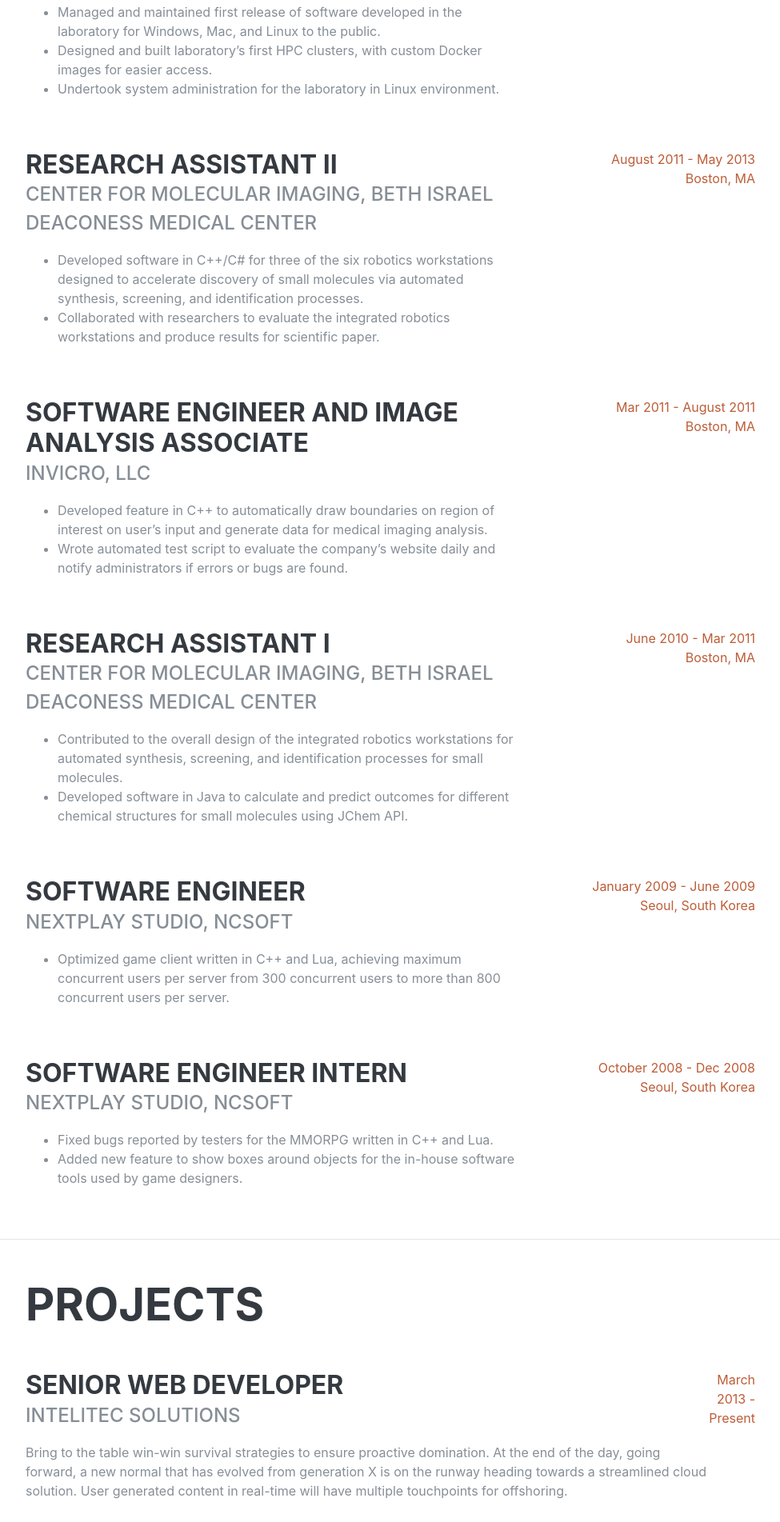
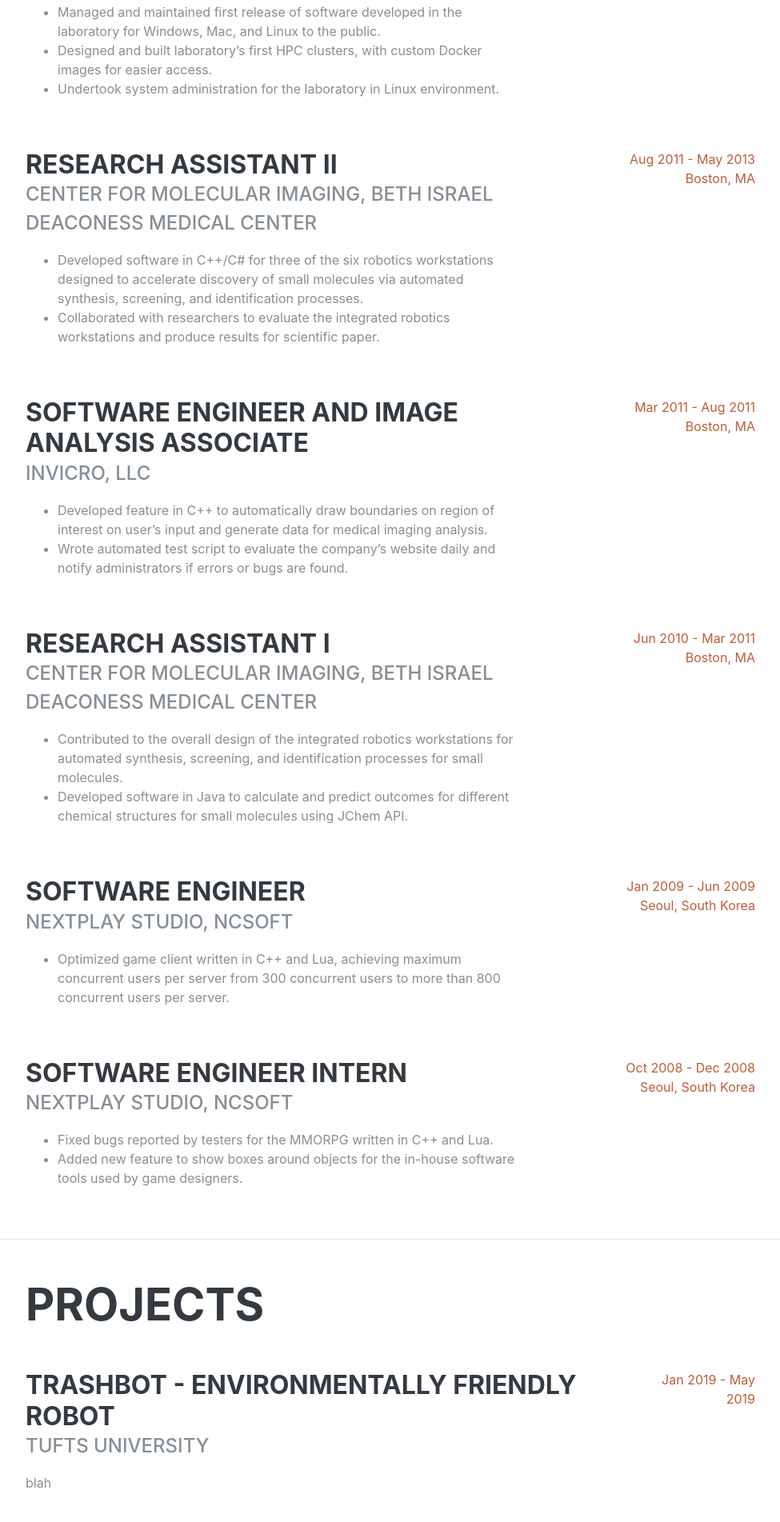
Before and after one commit to js0823/portfolio, a Django app: page / in a window 1280 px wide. Shown: the part 1937-3840 px from the top of the page at 80% size, without its empty margins (288-1263 px from the left). Run offline with Django 3.2, Linux system fonts and the light colour scheme; some libraries are stand-ins or nearby versions; some web fonts are replaced.

Commit message:
revising projects

```diff
--- a/personal_portfolio/templates/personal_portfolio/experience.html
+++ b/personal_portfolio/templates/personal_portfolio/experience.html
@@ -15,7 +15,7 @@
             </ul>
         </div>
         <div class="resume-date text-md-right">
-            <span class="text-primary">June 2013 - June 2017</span>
+            <span class="text-primary">Jun 2013 - Jun 2017</span>
             <div class="resume-loc text-md-right">
                 <span class="text-primary">Boston, MA</span>
             </div>
@@ -32,7 +32,7 @@
             </ul>
         </div>
         <div class="resume-date text-md-right">
-            <span class="text-primary">August 2011 - May 2013</span>
+            <span class="text-primary">Aug 2011 - May 2013</span>
             <div class="resume-loc text-md-right">
                 <span class="text-primary">Boston, MA</span>
             </div>
@@ -49,7 +49,7 @@
             </ul>
         </div>
         <div class="resume-date text-md-right">
-            <span class="text-primary">Mar 2011 - August 2011</span>
+            <span class="text-primary">Mar 2011 - Aug 2011</span>
             <div class="resume-loc text-md-right">
                 <span class="text-primary">Boston, MA</span>
             </div>
@@ -66,7 +66,7 @@
             </ul>
         </div>
         <div class="resume-date text-md-right">
-            <span class="text-primary">June 2010 - Mar 2011</span>
+            <span class="text-primary">Jun 2010 - Mar 2011</span>
             <div class="resume-loc text-md-right">
                 <span class="text-primary">Boston, MA</span>
             </div>
@@ -82,7 +82,7 @@
             </ul>
         </div>
         <div class="resume-date text-md-right">
-            <span class="text-primary">January 2009 - June 2009</span>
+            <span class="text-primary">Jan 2009 - Jun 2009</span>
             <div class="resume-loc text-md-right">
                 <span class="text-primary">Seoul, South Korea</span>
             </div>
@@ -99,7 +99,7 @@
             </ul>
         </div>
         <div class="resume-date text-md-right">
-            <span class="text-primary">October 2008 - Dec 2008</span>
+            <span class="text-primary">Oct 2008 - Dec 2008</span>
             <div class="resume-loc text-md-right">
                 <span class="text-primary">Seoul, South Korea</span>
             </div>
--- a/personal_portfolio/templates/personal_portfolio/projects.html
+++ b/personal_portfolio/templates/personal_portfolio/projects.html
@@ -5,45 +5,45 @@
 
     <div class="resume-item d-flex flex-column flex-md-row justify-content-between mb-5">
         <div class="resume-content">
-        <h3 class="mb-0">Senior Web Developer</h3>
-        <div class="subheading mb-3">Intelitec Solutions</div>
-        <p>Bring to the table win-win survival strategies to ensure proactive domination. At the end of the day, going forward, a new normal that has evolved from generation X is on the runway heading towards a streamlined cloud solution. User generated content in real-time will have multiple touchpoints for offshoring.</p>
+            <h3 class="mb-0">Trashbot - Environmentally Friendly Robot</h3>
+            <div class="subheading mb-3">Tufts University</div>
+            <p>blah</p>
         </div>
         <div class="resume-date text-md-right">
-        <span class="text-primary">March 2013 - Present</span>
+            <span class="text-primary">Jan 2019 - May 2019</span>
         </div>
     </div>
 
     <div class="resume-item d-flex flex-column flex-md-row justify-content-between mb-5">
         <div class="resume-content">
-        <h3 class="mb-0">Web Developer</h3>
-        <div class="subheading mb-3">Intelitec Solutions</div>
-        <p>Capitalize on low hanging fruit to identify a ballpark value added activity to beta test. Override the digital divide with additional clickthroughs from DevOps. Nanotechnology immersion along the information highway will close the loop on focusing solely on the bottom line.</p>
+            <h3 class="mb-0">Trashbot - Environmentally Friendly Robot</h3>
+            <div class="subheading mb-3">Tufts University</div>
+            <p>blah</p>
         </div>
         <div class="resume-date text-md-right">
-        <span class="text-primary">December 2011 - March 2013</span>
+            <span class="text-primary">Jan 2019 - May 2019</span>
         </div>
     </div>
 
     <div class="resume-item d-flex flex-column flex-md-row justify-content-between mb-5">
         <div class="resume-content">
-        <h3 class="mb-0">Junior Web Designer</h3>
-        <div class="subheading mb-3">Shout! Media Productions</div>
-        <p>Podcasting operational change management inside of workflows to establish a framework. Taking seamless key performance indicators offline to maximise the long tail. Keeping your eye on the ball while performing a deep dive on the start-up mentality to derive convergence on cross-platform integration.</p>
+            <h3 class="mb-0">Trashbot - Environmentally Friendly Robot</h3>
+            <div class="subheading mb-3">Tufts University</div>
+            <p>blah</p>
         </div>
         <div class="resume-date text-md-right">
-        <span class="text-primary">July 2010 - December 2011</span>
+            <span class="text-primary">Jan 2019 - May 2019</span>
         </div>
     </div>
 
     <div class="resume-item d-flex flex-column flex-md-row justify-content-between">
         <div class="resume-content">
-        <h3 class="mb-0">Web Design Intern</h3>
-        <div class="subheading mb-3">Shout! Media Productions</div>
-        <p>Collaboratively administrate empowered markets via plug-and-play networks. Dynamically procrastinate B2C users after installed base benefits. Dramatically visualize customer directed convergence without revolutionary ROI.</p>
+            <h3 class="mb-0">Software Engineer Intern</h3>
+            <div class="subheading mb-3">Nextplay Studio, NCSoft</div>
+            <p>blah</p>
         </div>
         <div class="resume-date text-md-right">
-        <span class="text-primary">September 2008 - June 2010</span>
+            <span class="text-primary">October 2008 - Dec 2008</span>
         </div>
     </div>
 </div>
```
Lines whose indentation alone changed are shown as unchanged.
